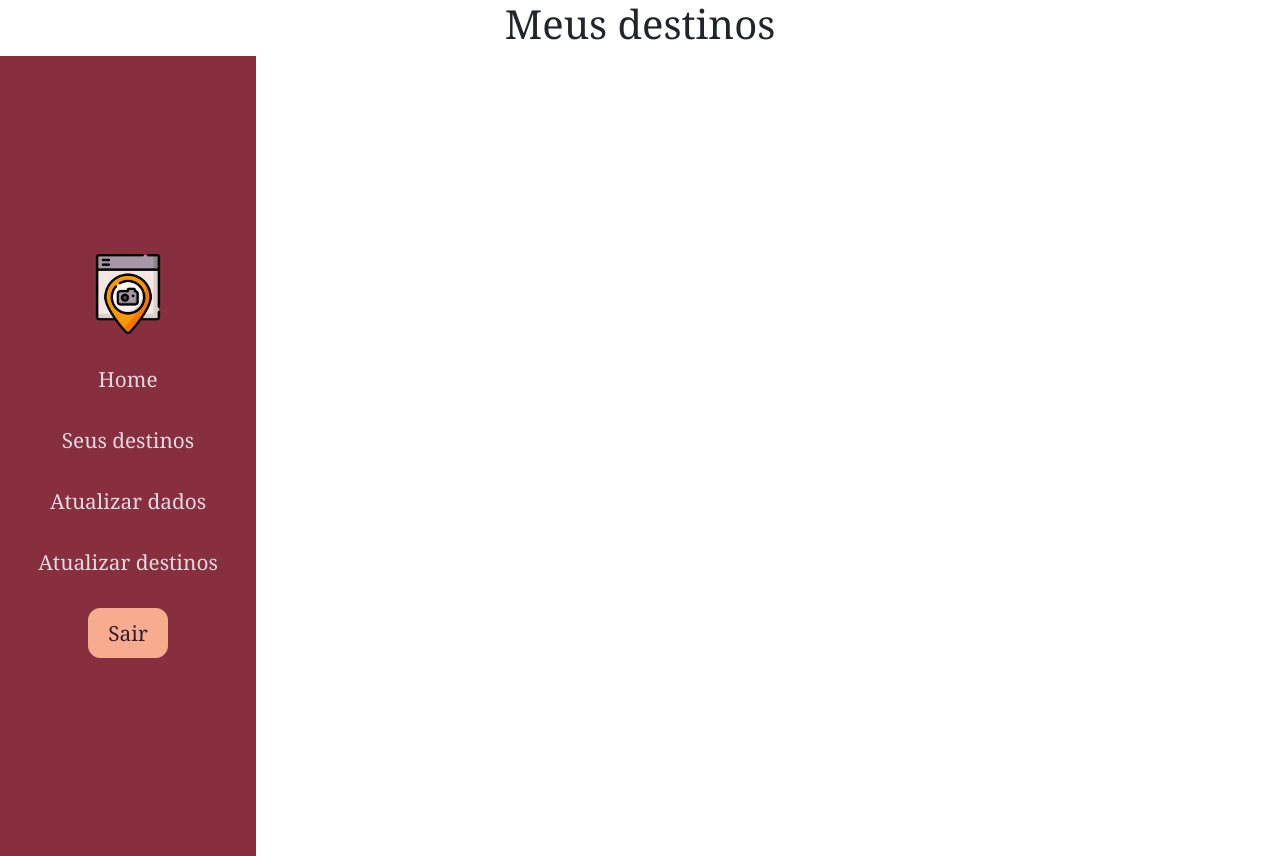
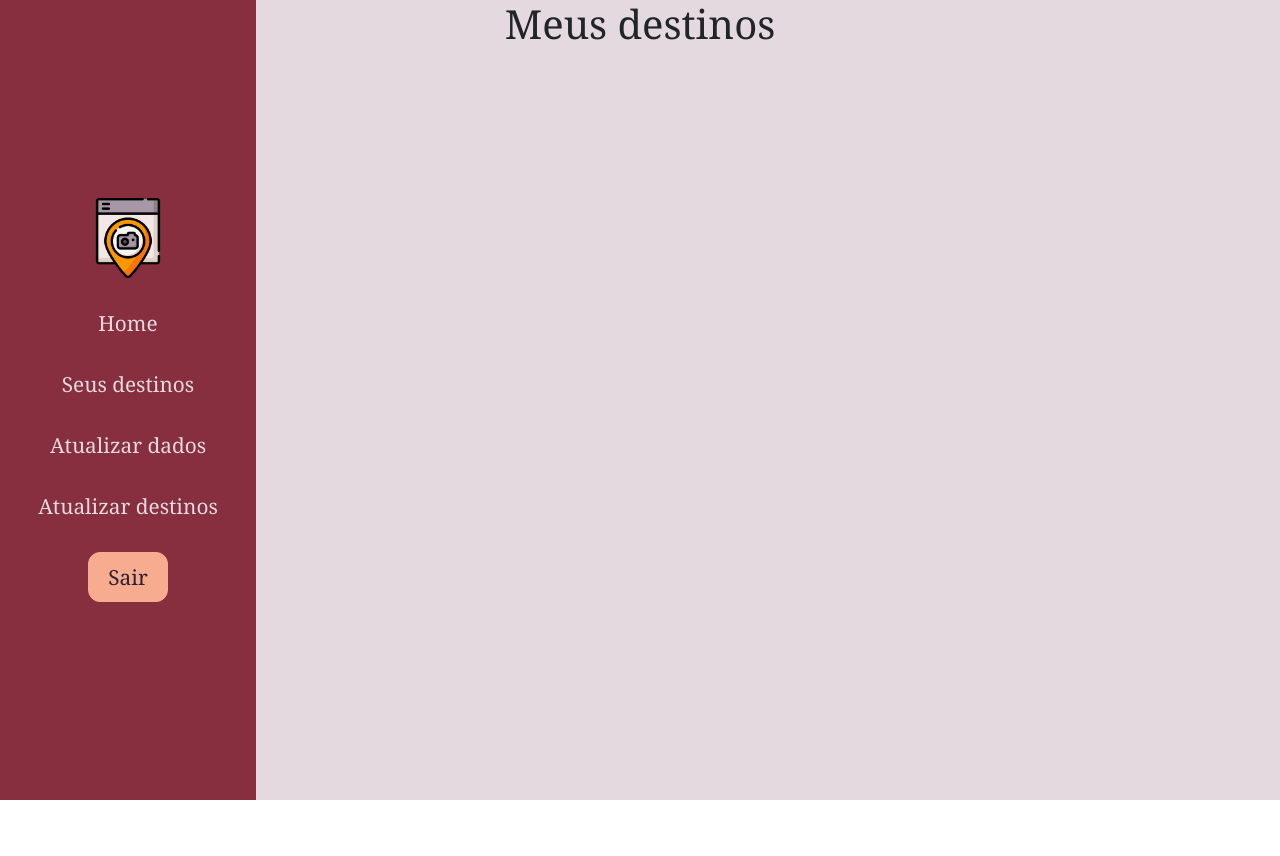
Before and after one commit to pricbnll/viagem365Frontend, a React (Vite) app: page /dashboard in a window 1280 px wide. After the commit the page ends 800 px from the top, so only its background shows below. Built offline with nearby package versions, Linux system fonts and the light colour scheme; a web font is replaced by a local one.

Commit message:
refactor: update dashboard

```diff
--- a/src/pages/dashboard/Dashboard.jsx
+++ b/src/pages/dashboard/Dashboard.jsx
@@ -1,11 +1,15 @@
 import Sidebar from "../../components/Sidebar";
-import "./dashboard.module.css";
+import styles from "./dashboard.module.css";
 
 function Dashboard() {
   return (
     <>
+    <div className={styles.container}>
       <h1>Meus destinos</h1>
+      <div className={styles.formDiv}>
       <Sidebar/>
+      </div>
+    </div>
     </>
   );
 }
--- a/src/pages/dashboard/dashboard.module.css
+++ b/src/pages/dashboard/dashboard.module.css
@@ -0,0 +1,12 @@
+.container {
+  background-color: var(--bege);
+  font-size: 1.2rem;
+  display: flex;
+  flex-direction: column;
+  height: 100vh;
+}
+
+.formDiv {
+  width: 100vw;
+  position: fixed;
+}
```
